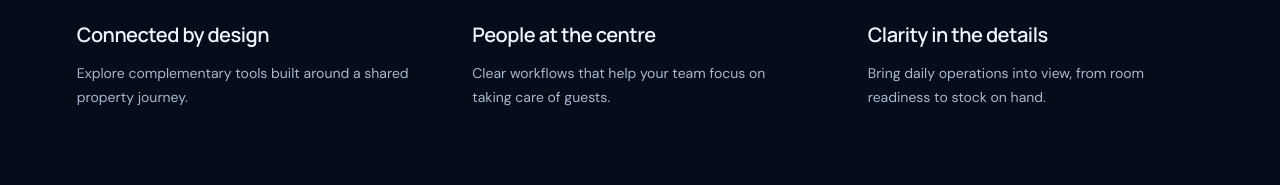
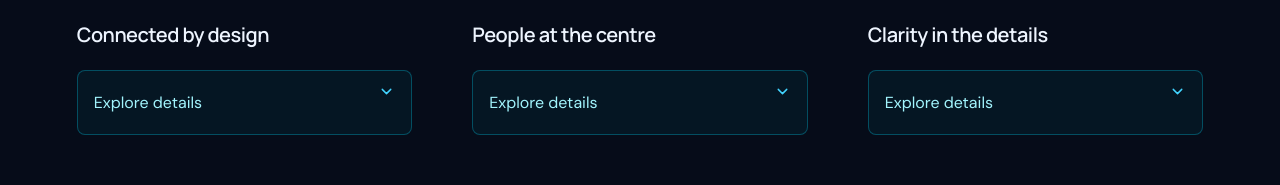
Before and after one commit to Ronney-max/TANZ_website, a React (Vite) app in the folder tanz-hospitality/: page / in a window 1280 px wide. Shown: the part 2408-2593 px from the top of the page. Built offline with nearby package versions, Linux system fonts and the light colour scheme; no server answers.

Commit message:
Add Tailwind detail buttons with hover focus and touch support

```diff
--- /dev/null
+++ b/tanz-hospitality/components/info-reveal.tsx
@@ -0,0 +1,38 @@
+import { useId, useRef, useState, type ReactNode } from 'react';
+import { ChevronDown } from 'lucide-react';
+
+/** Hover/focus previews the panel; clicking pins it for touch and mouse users. */
+export function InfoReveal({ title, children }: { title: string; children: ReactNode }) {
+  const id = useId();
+  const region = useRef<HTMLDivElement>(null);
+  const trigger = useRef<HTMLButtonElement>(null);
+  const [open, setOpen] = useState(false);
+  const [pinned, setPinned] = useState(false);
+  return (
+    <div ref={region} className="mt-5 w-full" onPointerLeave={() => {
+      if (!pinned && !region.current?.contains(document.activeElement)) setOpen(false);
+    }} onBlur={event => {
+      if (!pinned && !event.currentTarget.contains(event.relatedTarget)) setOpen(false);
+    }} onKeyDown={event => {
+      if (event.key === 'Escape') {
+        event.stopPropagation();
+        setPinned(false);
+        trigger.current?.focus();
+        setOpen(false);
+      }
+    }}>
+      <button ref={trigger} type="button" aria-expanded={open} aria-controls={id}
+        aria-label={`${open ? 'Hide' : 'Show'} details about ${title}`}
+        onPointerEnter={event => { if (event.pointerType === 'mouse') setOpen(true); }}
+        onFocus={() => setOpen(true)}
+        onClick={() => { setPinned(!pinned); setOpen(!pinned); }}
+        className="inline-flex min-h-11 w-full items-center justify-between gap-3 rounded-lg border border-cyan-400/30 bg-cyan-400/5 px-4 py-3 text-left text-sm font-semibold text-cyan-200 transition-colors hover:border-lime-300/60 hover:bg-cyan-400/10 hover:text-lime-200 focus-visible:outline-2 focus-visible:outline-offset-4 focus-visible:outline-lime-300 motion-reduce:transition-none">
+        <span>{pinned ? 'Close details' : 'Explore details'}</span>
+        <ChevronDown aria-hidden="true" size={17} className={`shrink-0 transition-transform motion-reduce:transition-none ${open ? 'rotate-180' : ''}`}/>
+      </button>
+      <div id={id} hidden={!open} className="info-panel mt-3 rounded-lg border border-cyan-400/20 bg-slate-950/80 p-4 text-sm leading-7 text-slate-200">
+        {children}
+      </div>
+    </div>
+  );
+}
```
Also changed, not shown: tanz-hospitality/app/hospitality/pos/page.tsx (+2 -1 lines), tanz-hospitality/app/page.tsx (+2 -1 lines), tanz-hospitality/components/site.tsx (+2 -1 lines), tanz-hospitality/app/globals.css.
